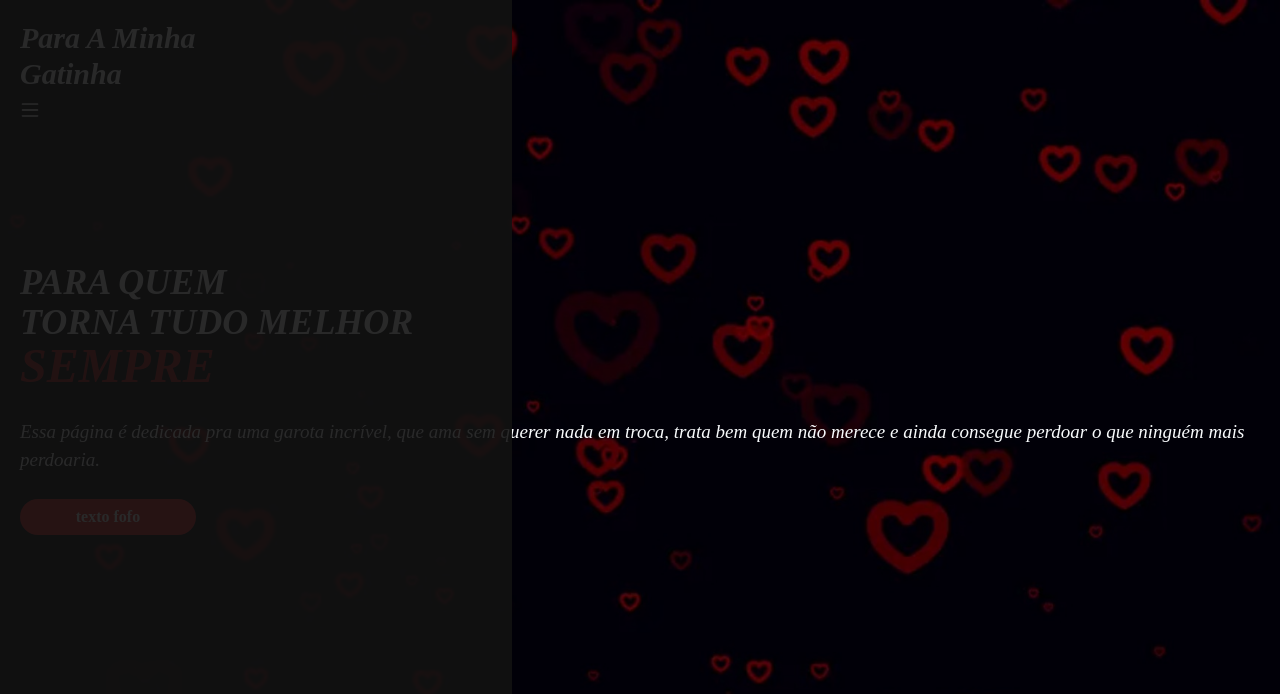
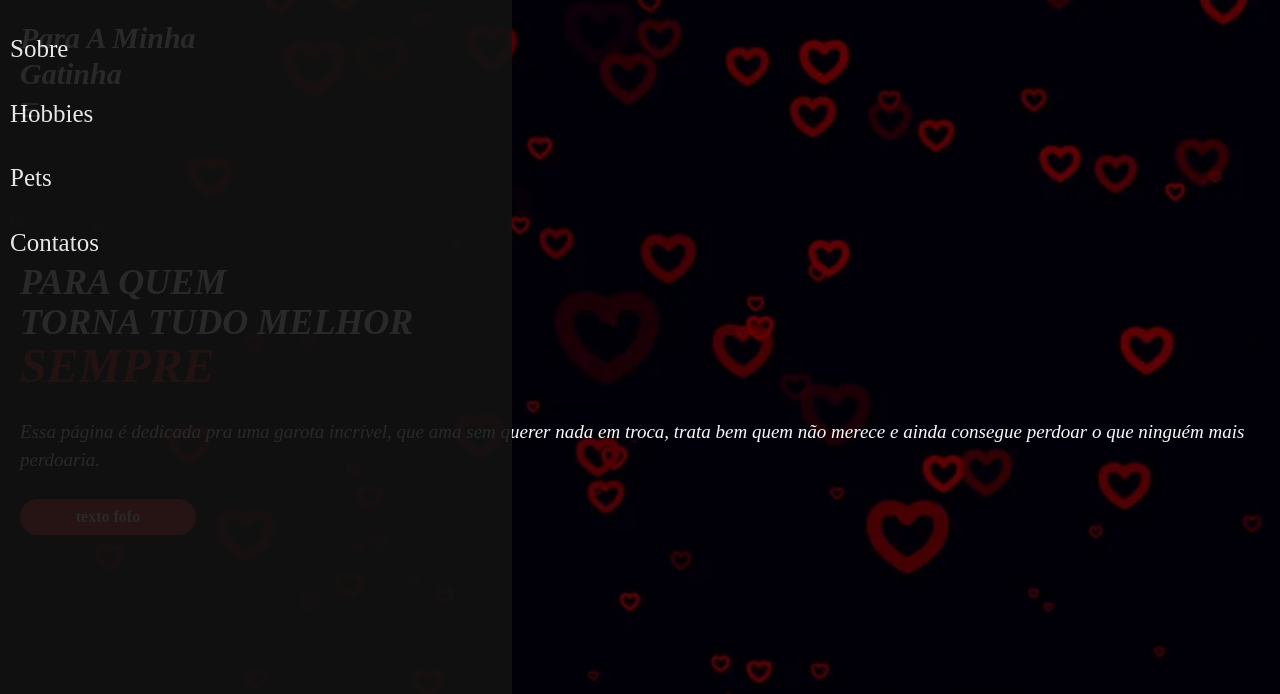
Before and after one commit to eujoao-maciel/lading_pag_para_a_namorada, a website: page src/index.html in a window 1280 px wide. Both pictures are taken after a click on the picture 30 px from the left and 110 px from the top of the page. Shown: the top 694 px of the page. Drawn offline with nearby package versions, Linux system fonts and the light colour scheme; files that its build step writes are made by us from their sources; a web font is replaced by a local one.

Commit message:
adicionado topicos da nav do botao lateral

```diff
--- a/src/index.html
+++ b/src/index.html
@@ -10,7 +10,6 @@
 <body>
 
     <section class="w-screen h-screen flex flex-col items-center">
-
 
         <header class="w-screen h-1/5 flex flex-col items-start p-5">
             <h1 class="text-slate-50 text-3xl font-bold mb-2 text-start font-greatVibes">Para A Minha <br> Gatinha</h1>
@@ -31,7 +30,7 @@
 
         <footer class="w-screen h-1/5 flex items-center justify-start p-10">
             <div id="social" class="flex gap-5">
-                <a href="" class=" w-6 hover:scale-110 transition-transform duration-200" alt="insta"><img src="../img/instagram.png"></a>
+                <a href="https://www.instagram.com/tokyo.lp?igsh=MTViMmRlYnVnYW9uNg==" class=" w-6 hover:scale-110 transition-transform duration-200" alt="insta"><img src="../img/instagram.png"></a>
             </div>
         </footer>
 
--- a/src/js/scripts.js
+++ b/src/js/scripts.js
@@ -4,6 +4,13 @@ const addMenu = () => {
     const aside = document.createElement('aside')
     aside.classList.add('menu-add')
     document.querySelector('body').appendChild(aside)
+    aside.innerHTML = `
+            <ul class="navigation">
+                <li>Sobre</li>
+                <li>Hobbies</li>
+                <li>Pets</li>
+                <li>Contatos</li>
+            </ul>`
 
     const handleClickOutSide = (evt) => {
         if (!aside.contains(evt.target) && evt.target !== btnMenu) {
--- a/src/style.css
+++ b/src/style.css
@@ -18,6 +18,22 @@
     background-color: #121212;
     z-index: 3;
     opacity: 0.9;
+}
+
+.menu-add .navigation {
+    width: 40vw;
+    height: 80vh;
+    padding: 10px;
+    display: flex;
+    flex-direction: column;
+    gap: 7px;
+}
+
+.navigation li {
+    color: #fff;
+    font-family: 'Sedan', serif;
+    font-size: 25px;
+    margin-top: 20px;
 }
 
 body {
```
